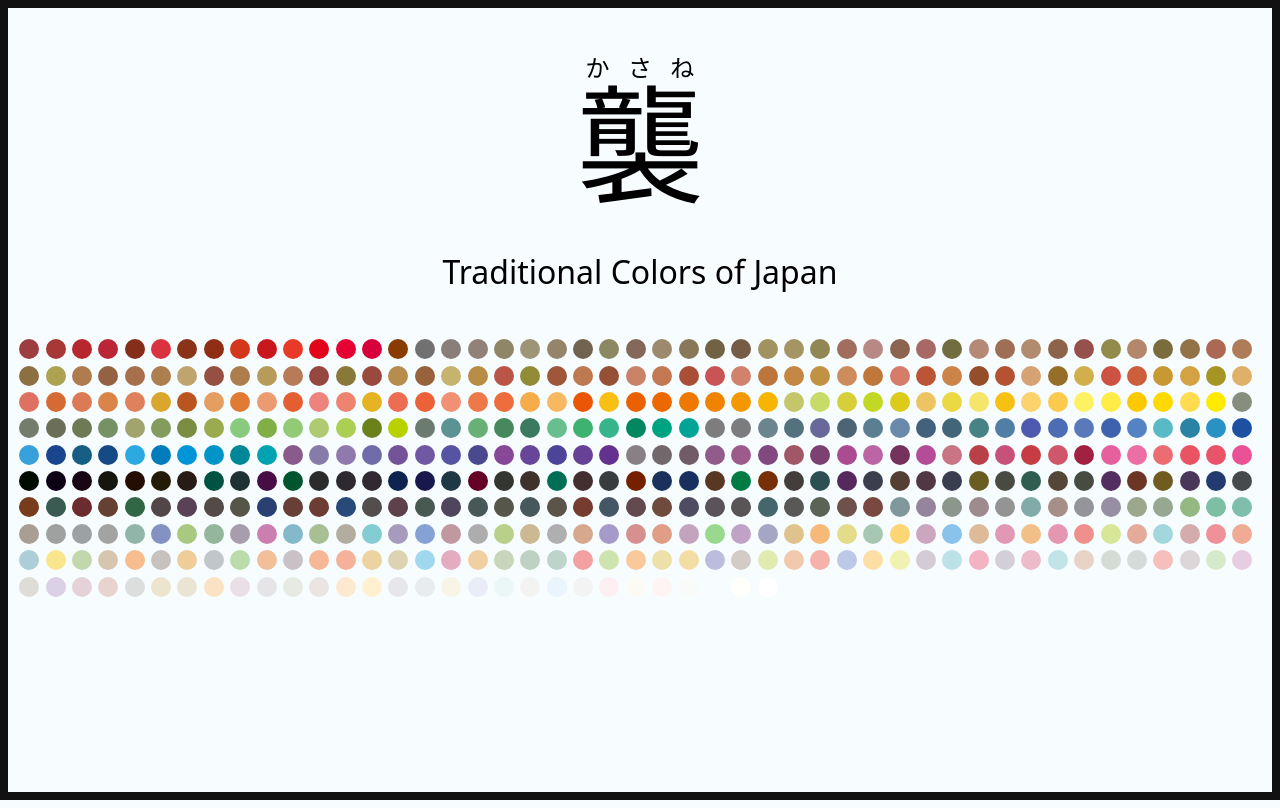
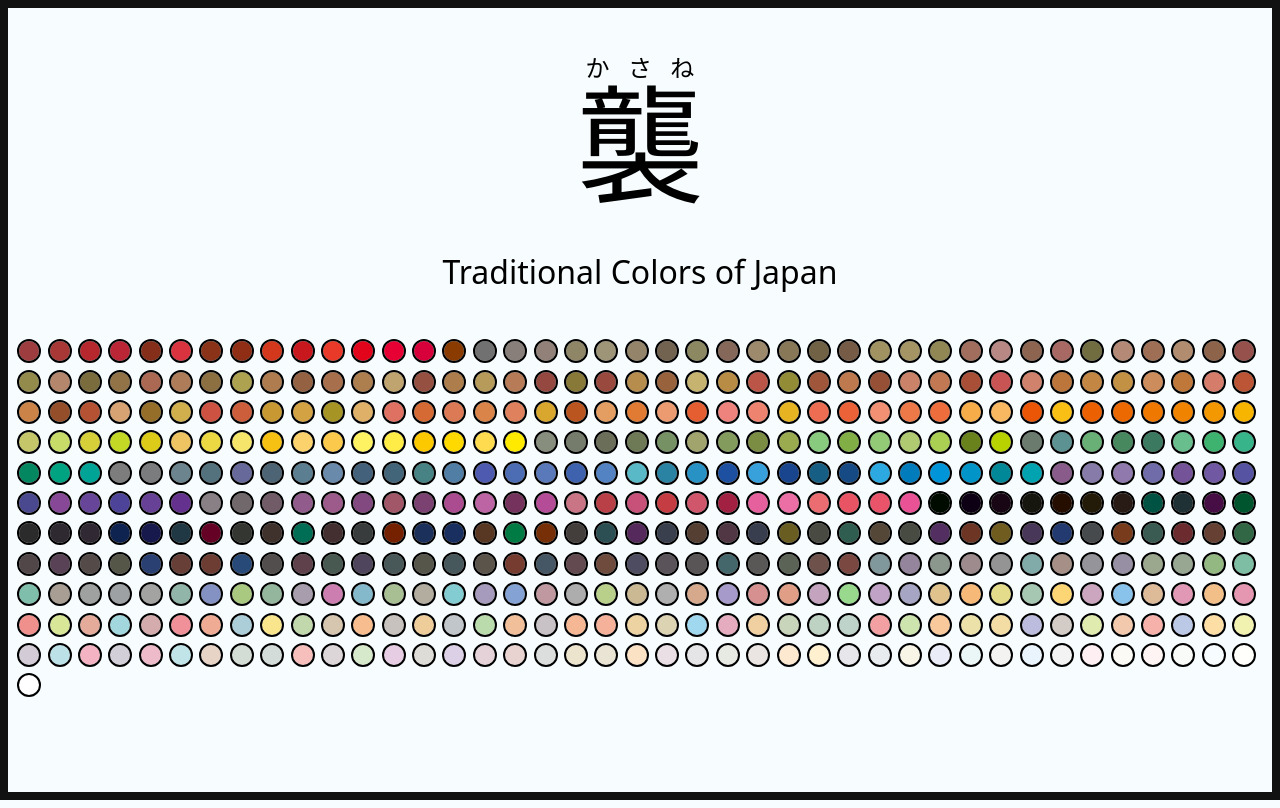
Before and after one commit to dashdashzako/kasane, a Vue app: page / in a window 1280 px wide. Built offline with nearby package versions, Linux system fonts and the light colour scheme; a web font is replaced by a local one.

Commit message:
fix: only use outline to avoid visual glitch

```diff
--- a/src/components/colors-list.vue
+++ b/src/components/colors-list.vue
@@ -33,7 +33,8 @@ ol {
   flex-direction: column;
 
   margin: 0;
-  padding: 0 0.5rem;
+  gap: 4px;
+  padding: 2px 0.5rem;
 
   transition: width 0.12s ease-out;
 }
@@ -53,12 +54,18 @@ a {
 
   overflow: auto;
 
+  outline-width: 2px;
+  outline-style: solid;
+  outline-color: oklch(from var(--contrast-color) calc((0.6 - l) * infinity) 0 0);
+
+  transition:
+    outline-width 0.13s ease,
+    outline-color 1.4s ease 0.5s;
+
   &.active-color,
   &:not(.active-color):hover,
   &:not(.active-color):focus-visible {
-    outline: 0;
-
-    border: 2px solid oklch(from var(--contrast-color) calc((0.6 - l) * infinity) 0 0);
+    outline-width: 4px;
   }
 }
 </style>
```
